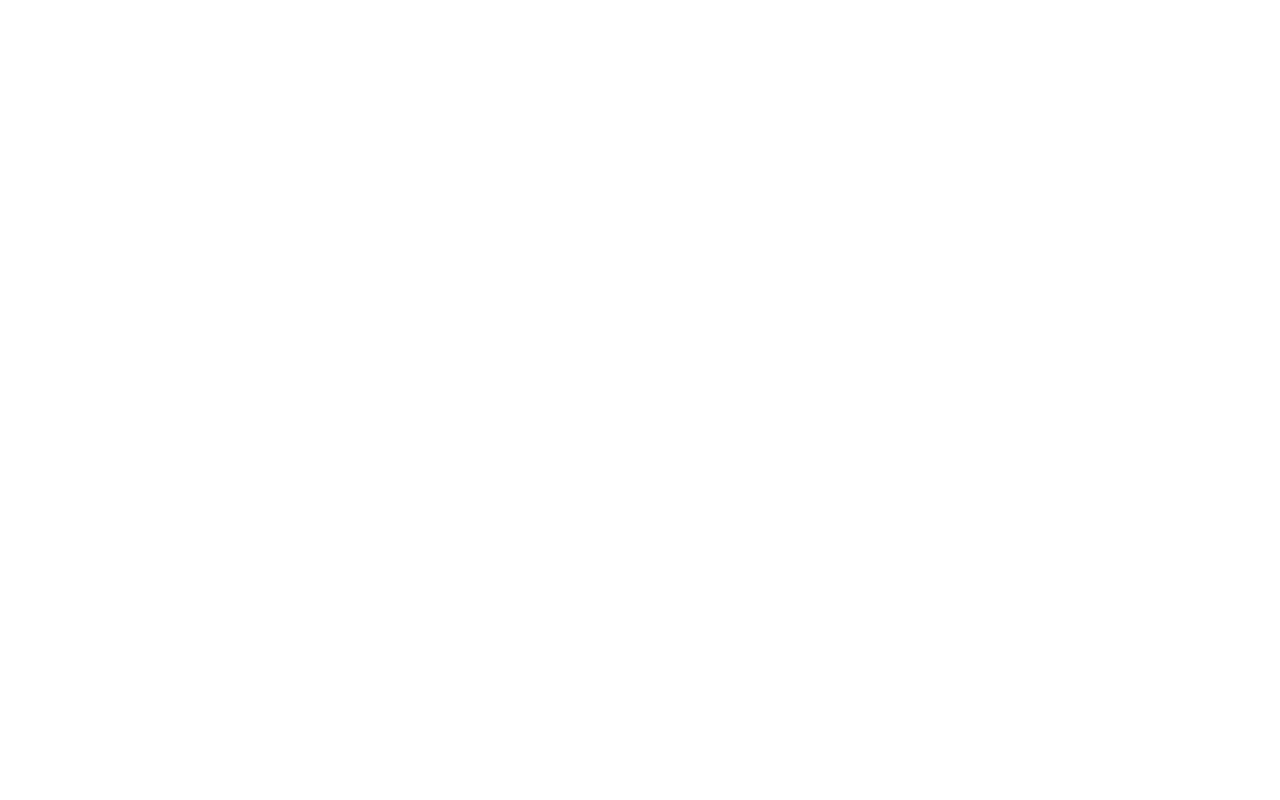
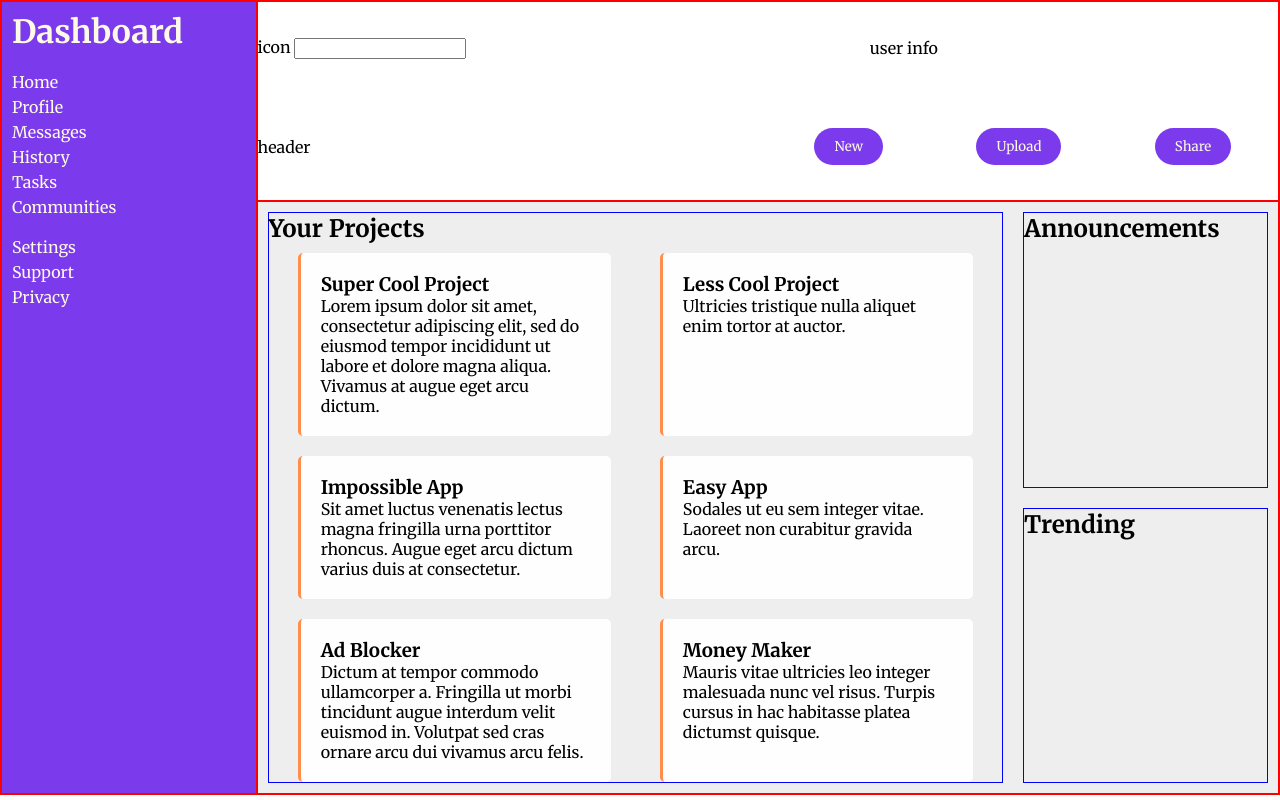
Before and after one commit to amkruzel/admin-dashboard, a plain HTML site: page index.html in a window 1280 px wide. Drawn offline with Linux system fonts and the light colour scheme.

Commit message:
Finish structure, begin to add color + styling

```diff
--- a/index.html
+++ b/index.html
@@ -5,9 +5,107 @@
   <meta http-equiv="X-UA-Compatible" content="IE=edge">
   <meta name="viewport" content="width=device-width, initial-scale=1.0">
   <link rel="stylesheet" href="style.css">
+  <link rel="preconnect" href="https://fonts.googleapis.com">
+<link rel="preconnect" href="https://fonts.gstatic.com" crossorigin>
+<link href="https://fonts.googleapis.com/css2?family=Merriweather:ital,wght@0,300;0,400;0,700;0,900;1,300;1,400;1,700;1,900&display=swap" rel="stylesheet">
   <title>Admin Dashboard</title>
 </head>
 <body>
+  <main class="container">
+    <div class="header container">
+      <div>
+        <label for="search">icon</label>
+        <input type="text" name="search">
+      </div>
+      <div>user info</div>
+      <div>header</div>
+      <div>
+        <button>New</button>
+        <button>Upload</button>
+        <button>Share</button>
+      </div>
 
+    </div>
+
+    <div class="sidebar container">
+
+      <div>
+        <h1>Dashboard</h1>
+      </div>
+      <br>
+      <nav>
+        <ul>
+          <li>Home</li>
+          <li>Profile</li>
+          <li>Messages</li>
+          <li>History</li>
+          <li>Tasks</li>
+          <li>Communities</li>
+        </ul>
+        <br>
+        <ul>
+          <li>Settings</li>
+          <li>Support</li>
+          <li>Privacy</li>
+        </ul>
+      </nav>
+    </div>
+
+    <div class="main-content container">
+      <div class="projects-container">
+        <div class="projects-header">
+          <h2>Your Projects</h2>
+        </div>
+        <div class="projects">
+          <div class="proj-box">
+            <h3>Super Cool Project</h3>
+            <p>Lorem ipsum dolor sit amet, consectetur adipiscing elit, sed do eiusmod tempor incididunt ut labore et dolore magna aliqua. Vivamus at augue eget arcu dictum.</p>
+            <div></div>
+          </div>
+          <div class="proj-box">
+            <h3>Less Cool Project</h3>
+            <p>Ultricies tristique nulla aliquet enim tortor at auctor.</p>
+            <div></div>
+          </div>
+          <div class="proj-box">
+            <h3>Impossible App</h3>
+            <p>Sit amet luctus venenatis lectus magna fringilla urna porttitor rhoncus. Augue eget arcu dictum varius duis at consectetur.</p>
+            <div></div>
+          </div>
+          <div class="proj-box">
+            <h3>Easy App</h3>
+            <p>Sodales ut eu sem integer vitae. Laoreet non curabitur gravida arcu.</p>
+            <div></div>
+          </div>
+          <div class="proj-box">
+            <h3>Ad Blocker</h3>
+            <p>Dictum at tempor commodo ullamcorper a. Fringilla ut morbi tincidunt augue interdum velit euismod in. Volutpat sed cras ornare arcu dui vivamus arcu felis.</p>
+            <div></div>
+          </div>
+          <div class="proj-box">
+            <h3>Money Maker</h3>
+            <p></p>
+            <div>Mauris vitae ultricies leo integer malesuada nunc vel risus. Turpis cursus in hac habitasse platea dictumst quisque.</div>
+          </div>
+        </div>
+      </div>
+      <div class="announcements-container">
+        <div class="announcements-header">
+          <h2>Announcements</h2>
+        </div>
+        <div class="announcements">
+
+        </div>
+      </div>
+      <div class="trending-container">
+        <div class="trending-header">
+          <h2>Trending</h2>
+        </div>
+        <div class="trending">
+
+        </div>
+      </div>
+    </div>
+  </main>
 </body>
 </html>
--- a/style.css
+++ b/style.css
@@ -1,4 +1,127 @@
+:root {
+  --primary-color: #7c3aed;
+  --secondary-color: #ff8d4b;
+
+  --off-white-primary: #efe6fd;
+  --off-white-secondary: #fdfae6;
+}
+
 * {
   margin: 0;
   padding: 0;
+  font-family: 'Merriweather', serif;
 }
+
+.container {
+  border: 1px solid red;
+}
+
+main.container {
+
+
+  display: grid;
+  grid-template: 200px 1fr / 1fr 4fr;
+}
+
+.header.container {
+  grid-area: 1 / 2 / 2 / 6;
+
+  display: flex;
+  flex-wrap: wrap;
+  align-items: center;
+}
+
+.header.container > div:first-child {
+  width: 60%;
+}
+
+.header.container > div:nth-child(2) {
+  width: 40%;
+}
+
+.header.container > div:nth-child(3) {
+  width: 50%;
+}
+
+.header.container > div:last-child {
+  width: 50%;
+  display: grid;
+  grid-auto-flow: column;
+  justify-items: center;
+}
+
+.sidebar.container {
+  padding: 10px;
+  background-color: var(--primary-color);
+  color: var(--off-white-secondary);
+
+  grid-area: 1 / 1 / 6 / 2;
+}
+
+nav > ul {
+  list-style-type: none;
+
+  display: grid;
+  gap: 5px;
+}
+
+.main-content.container {
+  grid-area: 2 / 2 / 7 / 6;
+
+  gap: 20px;
+
+  display: grid;
+  grid-template: 1fr 1fr / 3fr 1fr;
+
+  background-color: #eeeeee;
+  padding: 10px;
+}
+
+.main-content.container > div {
+  border: 1px solid blue;
+}
+
+.projects-container {
+  grid-area: 1 / 1 / 3 / 2;
+  display: grid;
+  grid-template-rows: 40px;
+}
+
+.projects-header {
+
+}
+
+.projects {
+  display: flex;
+  flex-wrap: wrap;
+  justify-content: space-evenly;
+  gap: 20px;;
+}
+
+.proj-box {
+  width: min(calc(250px + 5vw), 50%, 270px);
+
+  background-color: #fefefe;
+  padding: 20px;
+
+  border-radius: 5px;
+  border: 1px;
+  border-left: 3px solid var(--secondary-color);
+}
+
+.announcements {
+  grid-area: 1 / 2 / 2 / 3;
+}
+
+.trending {
+  grid-area: 2 / 2 / 3 / 3;
+}
+
+button {
+  background-color: var(--primary-color);
+  color: var(--off-white-secondary);
+
+  padding: 10px 20px;
+  border-radius: 20px;
+  border: none;
+}
```
